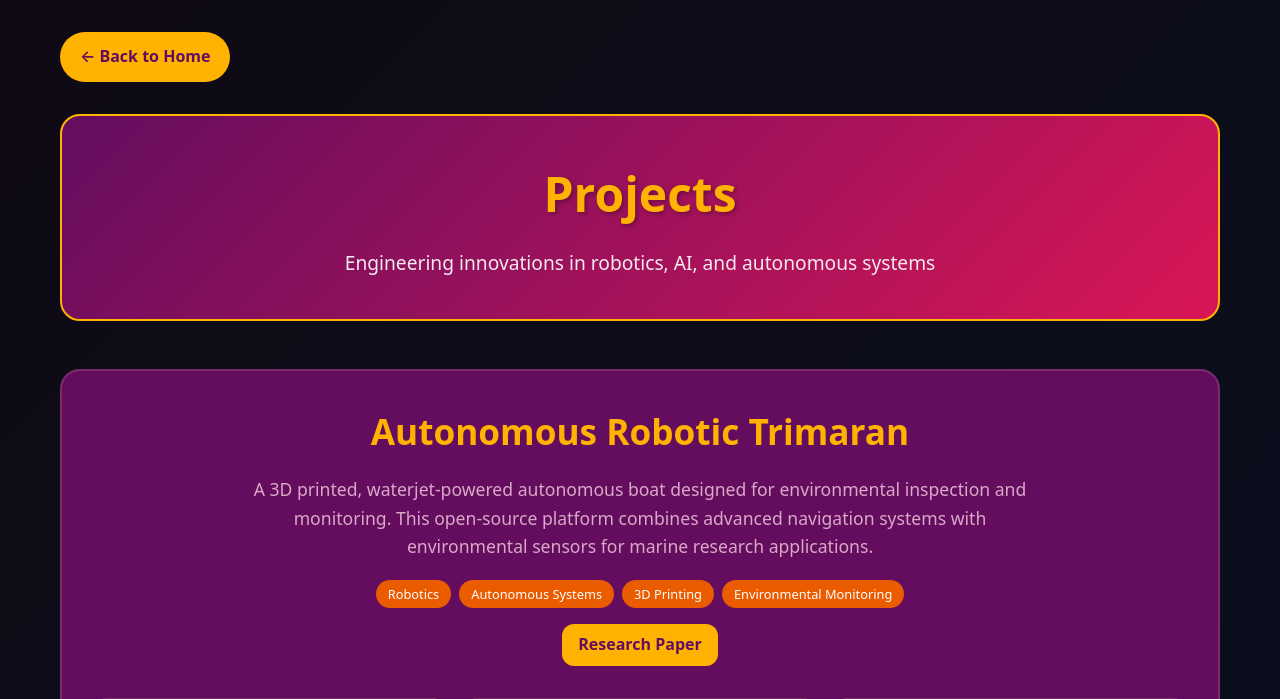
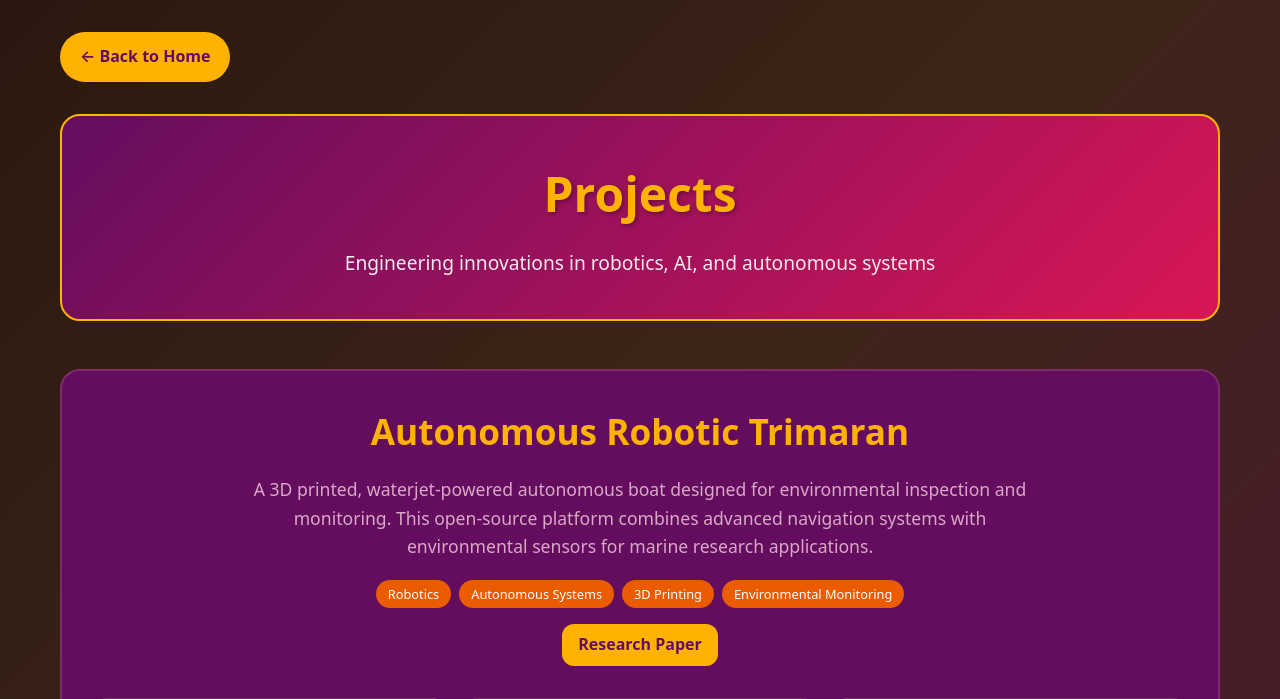
Before and after one commit to RAPOB/website-html, a PHP site: page /projects in a window 1280 px wide. Shown: the top 699 px of the page. Run offline with PHP 8.4, Linux system fonts and the light colour scheme.

Commit message:
chnaged background to brown

```diff
--- a/adventures.php
+++ b/adventures.php
@@ -46,7 +46,7 @@ $adventureDescriptions = [
   <link rel="icon" type="image/jpeg" href="images/cover.jpeg?v=1">
   <style>
     :root {
-      --bg: #0f0a14;
+      --bg: #2a1810;
       --panel: #640D5F;
       --text: #FFFFFF;
       --muted: #d9a8c7;
@@ -66,7 +66,7 @@ $adventureDescriptions = [
     * { box-sizing: border-box; }
     html, body { margin: 0; padding: 0; scroll-behavior: smooth; }
     body {
-      background: linear-gradient(135deg, var(--bg), #0a0f1e 50%, var(--bg));
+      background: linear-gradient(135deg, var(--bg) 0%, #3d2518 25%, #4a1a2e 50%, #2d1b69 75%, var(--bg) 100%);
       color: var(--text);
       font: 16px/1.6 system-ui, -apple-system, Segoe UI, Roboto, Helvetica, Arial;
     }
--- a/index.php
+++ b/index.php
@@ -65,7 +65,7 @@
 
   <style>
  :root {
-   --bg: #0f0a14;
+   --bg: #2a1810;
    --panel: #640D5F;
    --text: #FFFFFF;
    --muted: #d9a8c7;
@@ -94,7 +94,7 @@
      --card: #FFFFFF;
    }
  }
- * { box-sizing: border-box; } html, body { margin: 0; padding: 0; } body { background: linear-gradient(135deg, var(--bg), #0a0f1e 50%, var(--bg)); color: var(--text); font: 16px/1.6 system-ui, -apple-system, Segoe UI, Roboto, Helvetica, Arial, "Apple Color Emoji", "Segoe UI Emoji"; } a { color: var(--link); text-decoration: none; } a:hover { text-decoration: underline; } .wrap { max-width: 1100px; margin: 0 auto; padding: 32px 20px 80px; } header.site-header { display: flex; align-items: center; justify-content: space-between; gap: 12px; background: rgba(255,255,255,0.02); border: 1px solid var(--border); backdrop-filter: blur(6px); border-radius: 14px; padding: 14px 16px; margin-bottom: 24px; } .brand { display: flex; align-items: center; gap: 12px; font-weight: 700; letter-spacing: 0.2px; } .brand .dot { width: 10px; height: 10px; border-radius: 50%; background: linear-gradient(135deg, var(--accent), var(--accent-2)); box-shadow: 0 0 18px var(--magenta); } nav a { margin-left: 16px; padding: 8px 10px; border-radius: 8px; border: 1px solid transparent; white-space: nowrap; } nav a:hover { text-decoration: none; border-color: var(--border); background: rgba(255,255,255,0.03); }
+ * { box-sizing: border-box; } html, body { margin: 0; padding: 0; } body { background: linear-gradient(135deg, var(--bg) 0%, #3d2518 25%, #4a1a2e 50%, #2d1b69 75%, var(--bg) 100%); color: var(--text); font: 16px/1.6 system-ui, -apple-system, Segoe UI, Roboto, Helvetica, Arial, "Apple Color Emoji", "Segoe UI Emoji"; } a { color: var(--link); text-decoration: none; } a:hover { text-decoration: underline; } .wrap { max-width: 1100px; margin: 0 auto; padding: 32px 20px 80px; } header.site-header { display: flex; align-items: center; justify-content: space-between; gap: 12px; background: rgba(255,255,255,0.02); border: 1px solid var(--border); backdrop-filter: blur(6px); border-radius: 14px; padding: 14px 16px; margin-bottom: 24px; } .brand { display: flex; align-items: center; gap: 12px; font-weight: 700; letter-spacing: 0.2px; } .brand .dot { width: 10px; height: 10px; border-radius: 50%; background: linear-gradient(135deg, var(--accent), var(--accent-2)); box-shadow: 0 0 18px var(--magenta); } nav a { margin-left: 16px; padding: 8px 10px; border-radius: 8px; border: 1px solid transparent; white-space: nowrap; } nav a:hover { text-decoration: none; border-color: var(--border); background: rgba(255,255,255,0.03); }
 .grid {
   display: grid;
   grid-template-columns: 320px 1fr;
--- a/projects.php
+++ b/projects.php
@@ -9,7 +9,7 @@
   <link rel="icon" type="image/jpeg" href="images/cover.jpeg?v=1">
   <style>
     :root {
-      --bg: #0f0a14;
+      --bg: #2a1810;
       --panel: #640D5F;
       --text: #FFFFFF;
       --muted: #d9a8c7;
@@ -29,7 +29,7 @@
     * { box-sizing: border-box; }
     html, body { margin: 0; padding: 0; scroll-behavior: smooth; }
     body {
-      background: linear-gradient(135deg, var(--bg), #0a0f1e 50%, var(--bg));
+      background: linear-gradient(135deg, var(--bg) 0%, #3d2518 25%, #4a1a2e 50%, #2d1b69 75%, var(--bg) 100%);
       color: var(--text);
       font: 16px/1.6 system-ui, -apple-system, Segoe UI, Roboto, Helvetica, Arial;
     }
```
